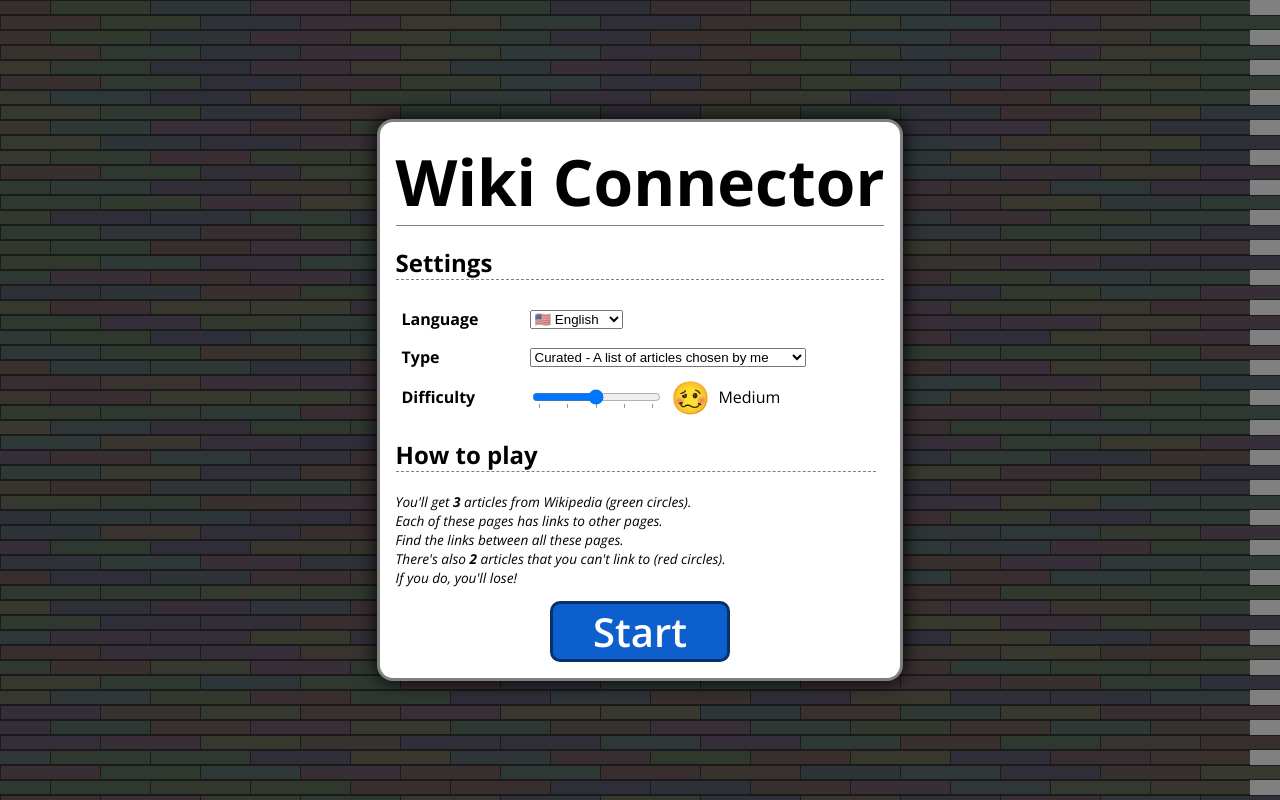
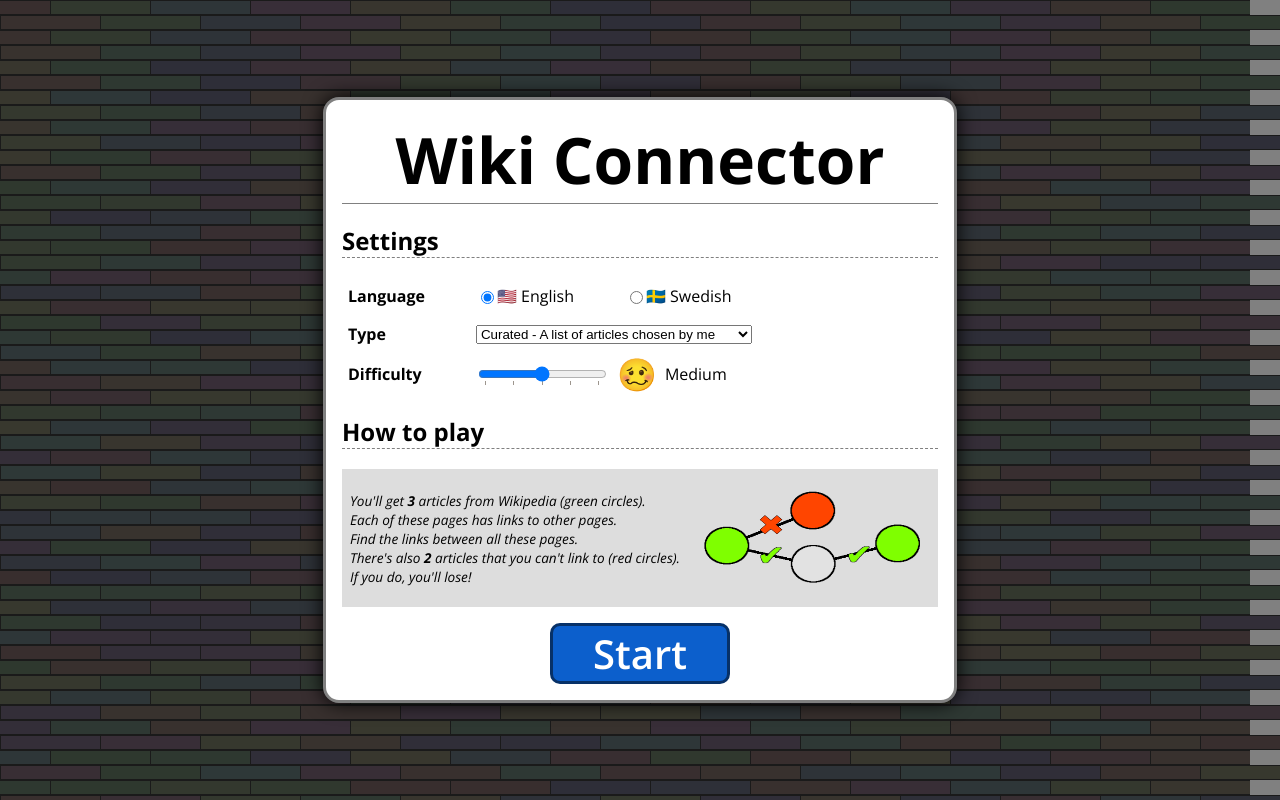
Before and after one commit to buxxi/wiki-connector, a Vue app: page / in a window 1280 px wide. Built offline with nearby package versions, Linux system fonts and the light colour scheme.

Commit message:
Better rules explanation

```diff
--- a/src/assets/main.css
+++ b/src/assets/main.css
@@ -288,11 +288,25 @@
       line-height: 0.5em;
       padding: 0 0.25em;
     }
+    input~label {
+      font-weight: normal;
+    }
   }
 }
 
 .rules {
-  max-width: 30em;
+  div {
+    display: flex;
+    flex-direction: row-reverse;
+    align-items: center;
+    background-color: #ddd;
+    padding: 0.5em;
+    margin-bottom: 1em;
+  }
+  img {
+    width: 250px;
+    height: 100px;
+  }
   p {
     white-space: pre;
     font-size: 0.85em;
--- a/src/components/GameSetup.vue
+++ b/src/components/GameSetup.vue
@@ -43,11 +43,12 @@
         <section class="settings">
           <h2>{{ $t('settings') }}</h2>
           <fieldset>
-            <label for="language">{{ $t('language.select') }}</label>
-            <select id="language" v-model="language" @change="languageChanged">
-              <option value="en">🇺🇸 {{ $t('language.en') }}</option>
-              <option value="sv">🇸🇪 {{ $t('language.sv') }}</option>
-            </select>
+            <label for="language-en">{{ $t('language.select') }}</label>
+
+            <input type="radio" v-model="language" id="language-en" value="en" @change="languageChanged">
+            <label for="language-en">🇺🇸 {{ $t('language.en') }}</label>
+            <input type="radio" v-model="language" id="language-sv" value="sv" @change="languageChanged">
+            <label for="language-sv">🇸🇪 {{ $t('language.sv') }}</label>
           </fieldset>
           <fieldset>
             <label for="type">{{ $t('gameMode.select') }}</label>
@@ -69,10 +70,13 @@
         </section>
         <section class="rules">
           <h2>{{ $t('instructions.title') }}</h2>
-          <i18n-t keypath="instructions.text" tag="p" scope="global">
-            <template v-slot:articles><b>{{ getDifficultySetting(difficulty).articles }}</b></template>
-            <template v-slot:bombs><b>{{ getDifficultySetting(difficulty).bombs }}</b></template>
-          </i18n-t>
+          <div>
+            <img src="@/assets/rules-example.png"/>
+            <i18n-t keypath="instructions.text" tag="p" scope="global">
+              <template v-slot:articles><b>{{ getDifficultySetting(difficulty).articles }}</b></template>
+              <template v-slot:bombs><b>{{ getDifficultySetting(difficulty).bombs }}</b></template>
+            </i18n-t>
+          </div>
         </section>
       </div>
       <div class="buttons">
```
Also changed, not shown: src/assets/rules-example.png (added).
